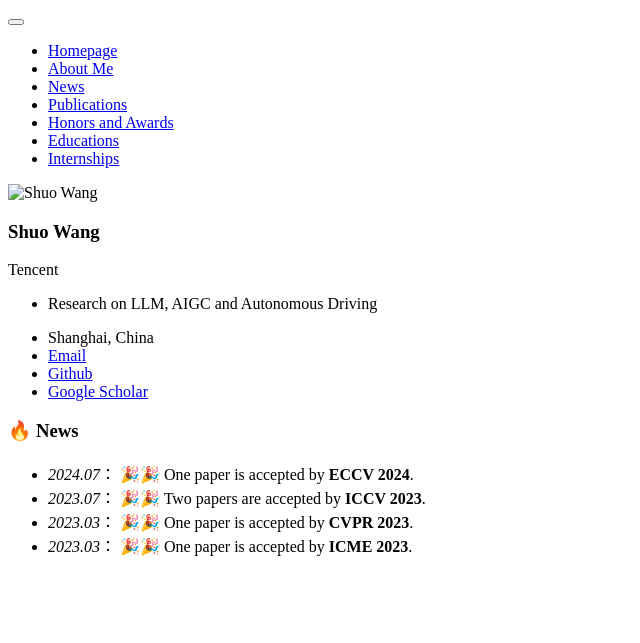
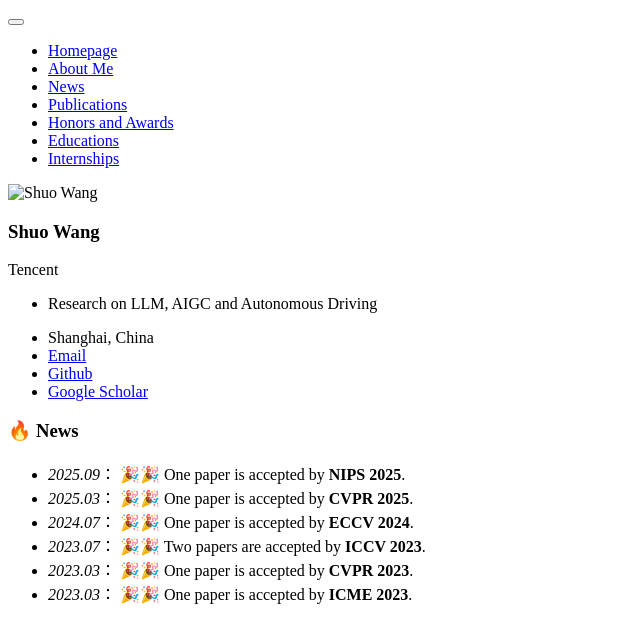
Before and after one commit to shuowang666/shuowang666.github.io, a Jekyll site: the page built from _pages/includes/news.md, in a window 1280 px wide. Shown: the top 643 px of the page, without its empty margins (0-640 px from the left). Built offline with Jekyll 4.4.1, drawn with Linux system fonts in a browser that asks for light colours; our own code applies the rules of GitHub Pages for plain Markdown files.

Commit message:
Update news.md

```diff
--- a/_pages/includes/news.md
+++ b/_pages/includes/news.md
@@ -1,5 +1,7 @@
 # 🔥 News
 <!-- - *2024.04*： 🎉🎉Checkout our [MambaAD](https://arxiv.org/abs/2404.06564) work. <strong> <span style="color:red"> First to use Mamba models to solve Multi-Class Anomaly Detection tasks. </span> </strong> -->
+- *2025.09*： 🎉🎉 One paper is accepted by <strong>NIPS 2025</strong>.
+- *2025.03*： 🎉🎉 One paper is accepted by <strong>CVPR 2025</strong>.
 - *2024.07*： 🎉🎉 One paper is accepted by <strong>ECCV 2024</strong>.
 - *2023.07*： 🎉🎉 Two papers are accepted by <strong>ICCV 2023</strong>.
 - *2023.03*： 🎉🎉 One paper is accepted by <strong>CVPR 2023</strong>.
```
